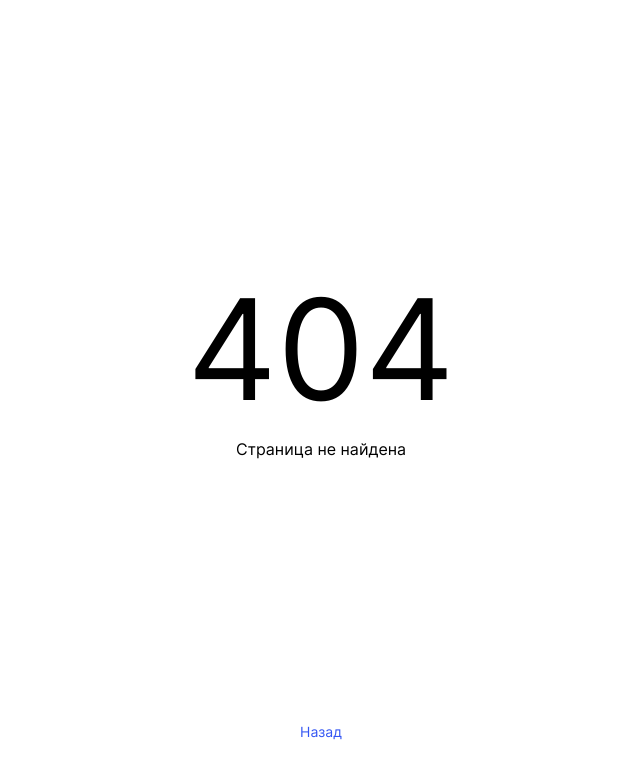
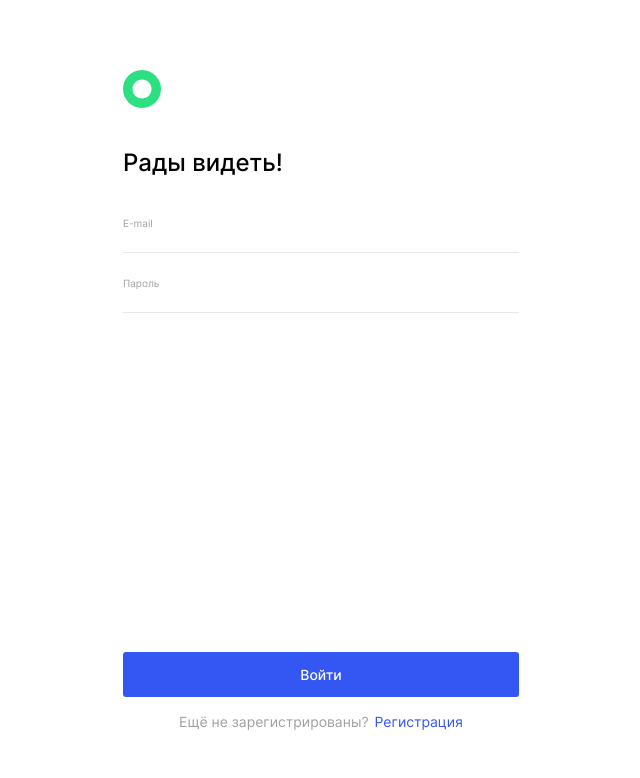
Before and after one commit to Salidors/movies-explorer-frontend, a React (Create React App) app: page /signin in a window 1280 px wide. Before the commit this address had no page. Shown: the top 778 px of the page, without its empty margins (319-959 px from the left). Built offline with nearby package versions, Linux system fonts and the light colour scheme.

Commit message:
feat: add signin

```diff
--- a/src/components/App/App.js
+++ b/src/components/App/App.js
@@ -1,8 +1,10 @@
 import { Route, Routes } from 'react-router-dom';
 import './App.css';
-import Layout from '../Layout/Layout';
+import Layout from '../Layouts/Layout/Layout';
+import LoginLayout from '../Layouts/LoginLayout/LoginLayout';
 import Main from '../Main/Main';
 import PageNotFound from '../PageNotFound/PageNotFound';
+import Signin from '../Login/Signin';
 
 function App() {
   const isAuth = false;
@@ -10,12 +12,15 @@ function App() {
   return (
     <div className='app'>
       <Routes>
+        <Route path='/signin' element={<LoginLayout />}>
+          <Route index element={<Signin />} />
+        </Route>
         <Route path='/'>
           <Route element={<Layout isAuth={isAuth} />}>
             <Route index element={<Main />} />
           </Route>
-          <Route path='*' element={<PageNotFound />} />
         </Route>
+        <Route path='*' element={<PageNotFound />} />
       </Routes>
     </div>
   );
--- a/src/components/Header/Header.css
+++ b/src/components/Header/Header.css
@@ -21,6 +21,7 @@
   font-weight: 400;
   line-height: 18px;
 }
+
 .header__nav-list-link_active {
   font-weight: 500;
 }
--- /dev/null
+++ b/src/components/Header/LoginHeader/LoginHeader.css
@@ -0,0 +1,6 @@
+.header-login {
+  display: flex;
+  align-items: center;
+  background: #ffffff;
+  padding: 70px 0 0;
+}
--- /dev/null
+++ b/src/components/Header/LoginHeader/LoginHeader.js
@@ -0,0 +1,11 @@
+import React from 'react';
+import './LoginHeader.css';
+import logo from '../../../images/logo.svg';
+
+export default function LoginHeader() {
+  return (
+    <header className='header-login'>
+      <img src={logo} alt='logo' />
+    </header>
+  );
+}
--- a/src/components/Layout/Layout.js
+++ /dev/null
@@ -1,15 +0,0 @@
-import React from 'react';
-import { Outlet } from 'react-router-dom';
-import './Layout.css';
-import Header from '../Header/Header';
-import Footer from '../Footer/Footer';
-
-export default function Layout({ isAuth = false }) {
-  return (
-    <div className='layout'>
-      <Header />
-      <Outlet />
-      <Footer />
-    </div>
-  );
-}
--- /dev/null
+++ b/src/components/Layouts/Layout/Layout.js
@@ -0,0 +1,18 @@
+import React from 'react';
+import { Outlet, useLocation } from 'react-router-dom';
+import './Layout.css';
+import Header from '../../Header/Header';
+import Footer from '../../Footer/Footer';
+
+export default function Layout({ isAuth = false }) {
+  const { pathname } = useLocation();
+  const isLogin = pathname === '/signin' || pathname === '/signup';
+
+  return (
+    <div className='layout'>
+      <Header isAuth={isAuth} isLogin={isLogin} />
+      <Outlet />
+      <Footer />
+    </div>
+  );
+}
--- /dev/null
+++ b/src/components/Layouts/LoginLayout/LoginLayout.css
@@ -0,0 +1,7 @@
+.login-layout {
+  display: flex;
+  flex-flow: column;
+  margin: 0 auto;
+  width: 396px;
+  height: 100vh;
+}
--- /dev/null
+++ b/src/components/Layouts/LoginLayout/LoginLayout.js
@@ -0,0 +1,13 @@
+import React from 'react';
+import { Outlet } from 'react-router-dom';
+import './LoginLayout.css';
+import LoginHeader from '../../Header/LoginHeader/LoginHeader';
+
+export default function LoginLayout() {
+  return (
+    <div className='login-layout'>
+      <LoginHeader />
+      <Outlet />
+    </div>
+  );
+}
--- /dev/null
+++ b/src/components/Login/Signin.css
@@ -0,0 +1,95 @@
+.signin {
+  margin-top: 40px;
+  height: 100%;
+}
+
+.signin__form {
+  display: flex;
+  flex-flow: column;
+  height: 100%;
+}
+
+.signin__form-title {
+  color: #000;
+  font-family: Inter;
+  font-size: 24px;
+  font-style: normal;
+  font-weight: 500;
+  line-height: normal;
+  margin: 0;
+  margin-bottom: 40px;
+}
+
+.signin__form-input {
+  display: flex;
+  flex-flow: column;
+  gap: 5px;
+
+  color: #000;
+  font-family: Inter;
+  font-size: 14px;
+  font-style: normal;
+  font-weight: 500;
+  line-height: normal;
+}
+
+.signin__input-label {
+  color: #a0a0a0;
+  font-family: Inter;
+  font-size: 10px;
+  font-style: normal;
+  font-weight: 400;
+  line-height: normal;
+}
+
+.signin__input {
+  border: none;
+  border-bottom: 1px solid #e8e8e8;
+  outline: none;
+}
+
+.signin__form-button {
+  height: 45px;
+  border-radius: 3px;
+  background: #3456f3;
+  border: none;
+  color: #fff;
+  text-align: center;
+  font-family: Inter;
+  font-size: 14px;
+  font-style: normal;
+  font-weight: 500;
+  line-height: normal;
+  margin-top: auto;
+}
+
+.signin__form-input-email {
+  margin-bottom: 24px;
+}
+
+.signin__form-nav {
+  display: flex;
+  justify-content: center;
+  gap: 6px;
+  margin: 16px 0 70px;
+}
+
+.signin__form-text {
+  color: #a0a0a0;
+  text-align: center;
+  font-family: Inter;
+  font-size: 14px;
+  font-style: normal;
+  font-weight: 400;
+  line-height: normal;
+}
+
+.signin__form-link {
+  color: #3456f3;
+  text-align: center;
+  font-family: Inter;
+  font-size: 14px;
+  font-style: normal;
+  font-weight: 400;
+  line-height: normal;
+}
--- /dev/null
+++ b/src/components/Login/Signin.js
@@ -0,0 +1,28 @@
+import React from 'react';
+import './Signin.css';
+import { Link } from 'react-router-dom';
+
+export default function Signin() {
+  return (
+    <main className='signin'>
+      <form className='signin__form'>
+        <h2 className='signin__form-title'>Рады видеть!</h2>
+        <div className='signin__form-input signin__form-input-email'>
+          <label className='signin__input-label'>E-mail</label>
+          <input type='text' className='signin__input' />
+        </div>
+        <div className='signin__form-input'>
+          <label className='signin__input-label'>Пароль</label>
+          <input type='password' className='signin__input' />
+        </div>
+        <button className='signin__form-button'>Войти</button>
+        <nav className='signin__form-nav'>
+          <span className='signin__form-text'>Ещё не зарегистрированы?</span>
+          <Link to='/signup' className='link signin__form-link'>
+            Регистрация
+          </Link>
+        </nav>
+      </form>
+    </main>
+  );
+}
```
Also changed, not shown: src/components/Layouts/Layout/Layout.css (renamed from src/components/Layout/Layout.css).
